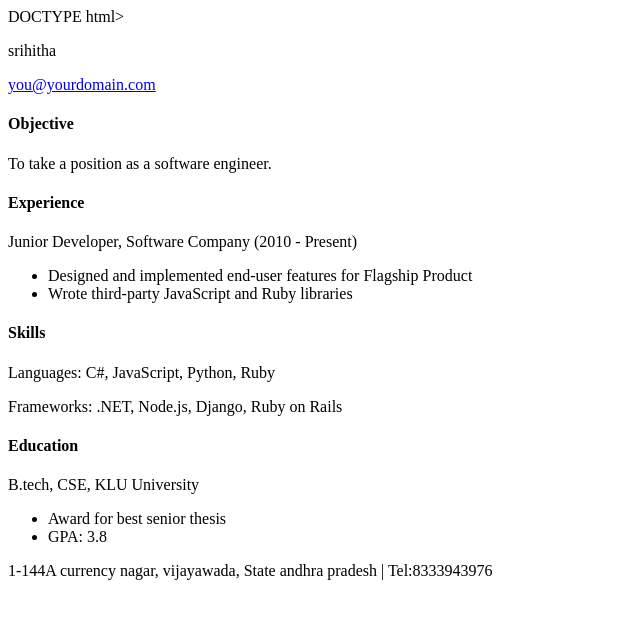
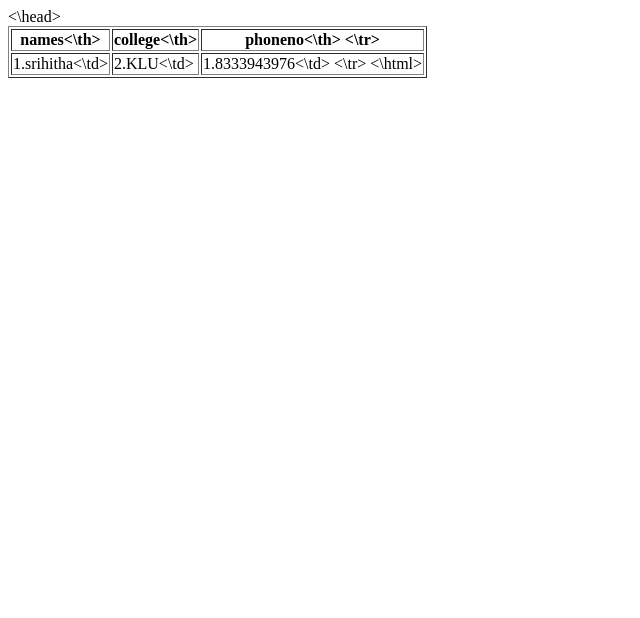
Before and after one commit to kakanisrihitha/kakanisrihitha.github.io, a plain HTML site: page index.html in a window 1280 px wide. Shown: the whole page, without its empty margins (0-640 px from the left). Drawn offline with Linux system fonts and the light colour scheme.

Commit message:
Update index.html

```diff
--- a/index.html
+++ b/index.html
@@ -1,36 +1,16 @@
-DOCTYPE html>
 <html>
-	<head>
-		<link type="text/css" rel="stylesheet" href="stylesheet.css"/>
-		<title></title>
-	</head>
-	<body>
-		<div id="header">
-			<p id="name">srihitha</p>
-			<a href="mailto:kakanisrihitha@gmail.com"><p id="email">you@yourdomain.com</p></a>
-		</div>
-		<div class="left"></div>
-		<div class="right">
-			<h4>Objective</h4>
-			<p>To take a position as a software engineer.</p>
-			<h4>Experience</h4>
-			<p>Junior Developer, Software Company (2010 - Present)</p>
-			<ul>
-				<li>Designed and implemented end-user features for Flagship Product</li>
-				<li>Wrote third-party JavaScript and Ruby libraries</li>
-			</ul>
-			<h4>Skills</h4>
-			<p>Languages: C#, JavaScript, Python, Ruby</p>
-			<p>Frameworks: .NET, Node.js, Django, Ruby on Rails</p>
-			<h4>Education</h4>
-			<p>B.tech, CSE, KLU University</p>
-			<ul>
-				<li>Award for best senior thesis</li>
-				<li>GPA: 3.8</li>
-			</ul>
-		</div>
-		<div id="footer">
-			<p>1-144A currency nagar, vijayawada, State andhra pradesh | Tel:8333943976</p>
-		</div>
-	</body>
-</html>
+<head>
+<\head>
+<body>
+<table border=1>
+<tr>
+<th>names<\th>
+<th>college<\th>
+<th>phoneno<\th>
+<\tr>
+<tr>
+<td>1.srihitha<\td>
+<td>2.KLU<\td>
+<td>1.8333943976<\td>
+<\tr>
+<\html>
```
